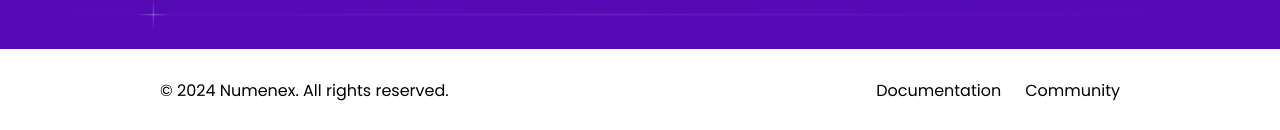
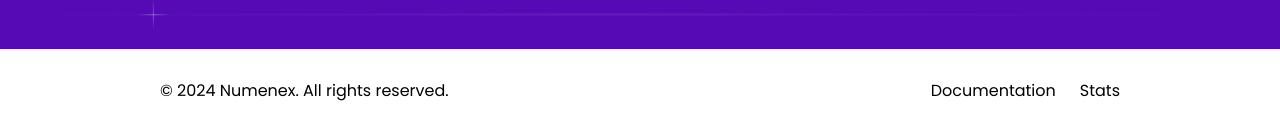
Before and after one commit to NUMENEX/landing-page, a React (Vite) app: page / in a window 1280 px wide. Shown: the part 667-797 px from the top of the page. Built offline with nearby package versions, Linux system fonts and the light colour scheme.

Commit message:
feat: added stats link

```diff
--- a/src/components/Footer/index.tsx
+++ b/src/components/Footer/index.tsx
@@ -17,7 +17,18 @@ export default function Footer() {
         >
           Documentation
         </p>
-        <p>Community</p>
+        <p
+          className="cursor-pointer hover:underline hover:underline-offset-4"
+          onClick={() =>
+            window.open(
+              "https://stats.communex.ai/subnets/19/modules",
+              "_blank",
+              "noopener"
+            )
+          }
+        >
+          Stats
+        </p>
       </div>
     </div>
   );
```
